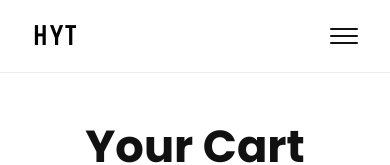
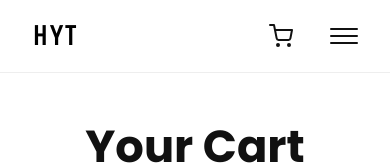
Before and after one commit to harshaltribhuwan/hyt-e-commerce, a React (Vite) app: page /hyt-e-commerce/cart in a window 390 px wide. Shown: the top 165 px of the page. Built offline with nearby package versions, Linux system fonts and the light colour scheme.

Commit message:
done bug fixes in navbar

```diff
--- a/src/components/layout/Navbar.jsx
+++ b/src/components/layout/Navbar.jsx
@@ -7,11 +7,7 @@ import { motion } from "framer-motion";
 
 export default function Navbar() {
   const [isOpen, setIsOpen] = useState(false);
-
-  // Get cartItems from Redux state
   const cartItems = useSelector((state) => state.cart.items);
-
-  // Cart count derived directly from Redux state
   const cartCount = cartItems.length;
 
   const toggleMenu = () => {
@@ -24,24 +20,12 @@ export default function Navbar() {
         <Link to="/">hyt</Link>
       </div>
 
-      <div className={`navbar__links ${isOpen ? "open" : ""}`}>
-        <Link to="/" onClick={() => setIsOpen(false)}>
-          Home
-        </Link>
-        <Link to="/shop" onClick={() => setIsOpen(false)}>
-          Shop
-        </Link>
-        <Link to="/about" onClick={() => setIsOpen(false)}>
-          About
-        </Link>
-        <Link to="/contact" onClick={() => setIsOpen(false)}>
-          Contact
-        </Link>
-        <Link to="/cart" onClick={() => setIsOpen(false)} className="cart-icon">
+      {/* NEW: Mobile Cart + Hamburger */}
+      <div className="navbar__mobile-icons">
+        <Link to="/cart" className="cart-icon-mobile">
           <FiShoppingCart size={24} />
           {cartCount > 0 && <span className="cart-count">{cartCount}</span>}
         </Link>
-      </div>
 
         <motion.div
           className="navbar__toggle"
@@ -68,6 +52,28 @@ export default function Navbar() {
             transition={{ duration: 0.3 }}
           ></motion.div>
         </motion.div>
+      </div>
+
+      <div className={`navbar__links ${isOpen ? "open" : ""}`}>
+        <Link to="/" onClick={() => setIsOpen(false)}>
+          Home
+        </Link>
+        <Link to="/shop" onClick={() => setIsOpen(false)}>
+          Shop
+        </Link>
+        <Link to="/about" onClick={() => setIsOpen(false)}>
+          About
+        </Link>
+        <Link to="/contact" onClick={() => setIsOpen(false)}>
+          Contact
+        </Link>
+
+        {/* Desktop Cart Icon */}
+        <Link to="/cart" onClick={() => setIsOpen(false)} className="cart-icon">
+          <FiShoppingCart size={24} />
+          {cartCount > 0 && <span className="cart-count">{cartCount}</span>}
+        </Link>
+      </div>
     </nav>
   );
 }
--- a/src/components/layout/Navbar.scss
+++ b/src/components/layout/Navbar.scss
@@ -77,6 +77,10 @@
                 top: -8px;
                 right: -10px;
             }
+
+            @media (max-width: 768px) {
+                display: none; // Hide desktop cart icon on mobile
+            }
         }
 
         @media (max-width: 768px) {
@@ -90,7 +94,7 @@
             justify-content: center;
             padding: 3rem 1rem;
             gap: 3rem;
-            height: calc(100vh - 64px); // Reduce height by navbar height
+            height: calc(100vh - 250px); // Reduce height by navbar height
             opacity: 0;
             visibility: hidden;
             z-index: 20;
@@ -128,4 +132,38 @@
             display: flex;
         }
     }
+
+    // NEW: mobile-icons container (cart + hamburger)
+    &__mobile-icons {
+        display: none;
+        align-items: center;
+        gap: 2.3rem;
+
+        @media (max-width: 768px) {
+            display: flex;
+        }
+
+        .cart-icon-mobile {
+            position: relative;
+            display: flex;
+            align-items: center;
+            color: #111;
+            text-decoration: none;
+
+            &:hover {
+                color: #555; // subtle hover color
+            }
+
+            .cart-count {
+                background: #000;
+                color: #fff;
+                font-size: 0.7rem;
+                padding: 1px 7px;
+                border-radius: 50%;
+                position: absolute;
+                top: -8px;
+                right: -10px;
+            }
+        }
+    }
 }
```
Lines whose indentation alone changed are shown as unchanged.
